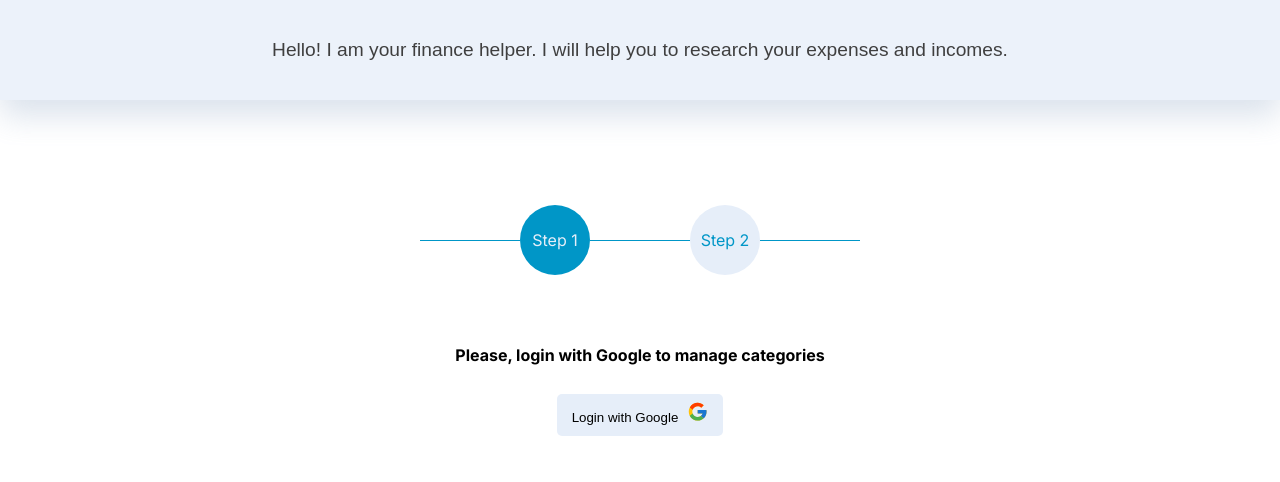
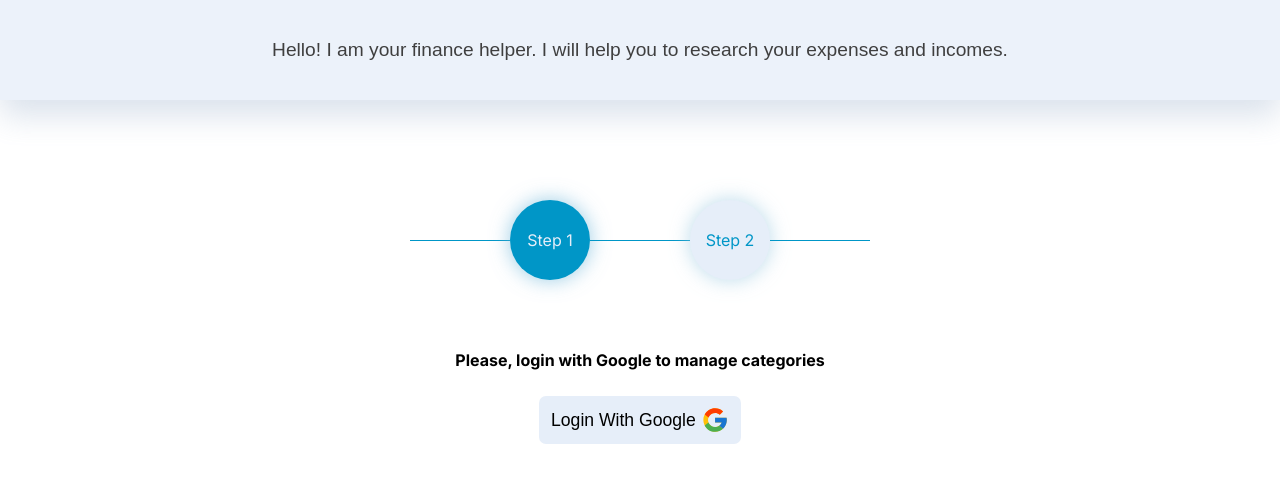
Before and after one commit to salatsynskahv/finance-tracker-frontend, a Next.js app: page / in a window 1280 px wide. Shown: the top 482 px of the page. Built offline with nearby package versions, Linux system fonts and the light colour scheme; no server answers.

Commit message:
style fixes

```diff
--- a/src/app/dashboard/page.tsx
+++ b/src/app/dashboard/page.tsx
@@ -26,7 +26,6 @@ export default function Page() {
     return (
         <div className="tabs-main">
             {/*{username}*/}
-            Hello
             <div className="center-container">
                 <Tabs tabState={tabState} setTabState={setTabState}/>
             </div>
--- a/src/components/steps/Login.js
+++ b/src/components/steps/Login.js
@@ -34,7 +34,8 @@ const Login = () => {
             }
             {
                 !name && <button className="login-btn" onClick={() => handleGoogleLogin()}>
-                    Login with Google <FcGoogle size="1.6em" style={{margin: "-3px 0 0 5px"}}/>
+                    Login with Google
+                    <FcGoogle size="1.6em" style={{marginInline: "5px 0"}}/>
                 </button>
             }
 
--- a/src/styles/_accordion.scss
+++ b/src/styles/_accordion.scss
@@ -39,11 +39,13 @@ html, body {
   .li-item {
     border-bottom: solid 1px #F2F2F2;
     display: grid;
+    align-items: center;
     grid-template-columns: auto 1fr 6fr;
   }
 
   span, button {
     display: inline-block;
+    width: fit-content;
   }
 }
 
--- a/src/styles/globals.scss
+++ b/src/styles/globals.scss
@@ -122,6 +122,11 @@ header {
   border-radius: 15px;
   ul {
     list-style:none;
+
+    li {
+      margin-left: 1rem;
+      padding-block: 3px;
+    }
   }
 
   .menu {
@@ -404,20 +409,23 @@ input[id="radio-3"] {
       display: flex;
       justify-content: center;
       align-items: center;
-      width: 70px;
-      height: 70px;
+      width: 80px;
+      height: 80px;
       border-radius: 50%;
       background-color: $primary-color;
       color: $secondary-color;
+      box-shadow: 0 0 20px rgba(157, 203, 225, 0.7);
+
 
       &-current {
         display: flex;
         justify-content: center;
         align-items: center;
-        width: 70px;
-        height: 70px;
+        width: 80px;
+        height: 80px;
         border-radius: 50%;
         background-color: $secondary-color;
+        box-shadow: 0 0 20px rgba(109, 181, 217, 0.7);/* Box shadow properties */
         color: $primary-color;
       }
     }
@@ -473,9 +481,14 @@ input[id="radio-3"] {
 
   .login-btn {
     border: none;
-    border-radius: 5px;
-    padding: 10px 15px;
+    border-radius: 7px;
+    padding: 10px 12px;
+    font-size: 1.1rem;
+    display: flex;
+    align-items: center;
+    text-transform: capitalize;
     background-color: $primary-color;
+
   }
 
 }
```
Also changed, not shown: src/components/categoryDashboard/CategoryList.jsx (+4 -4 lines).
